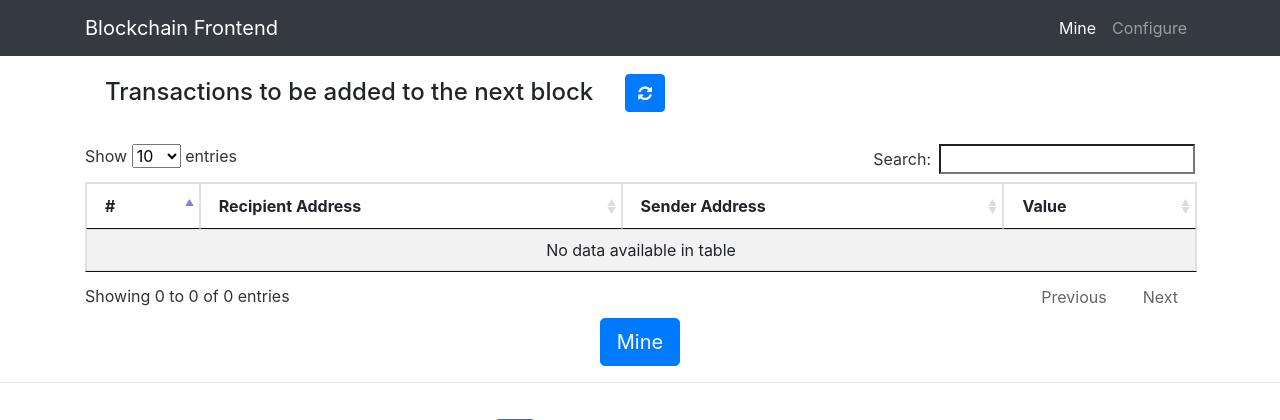
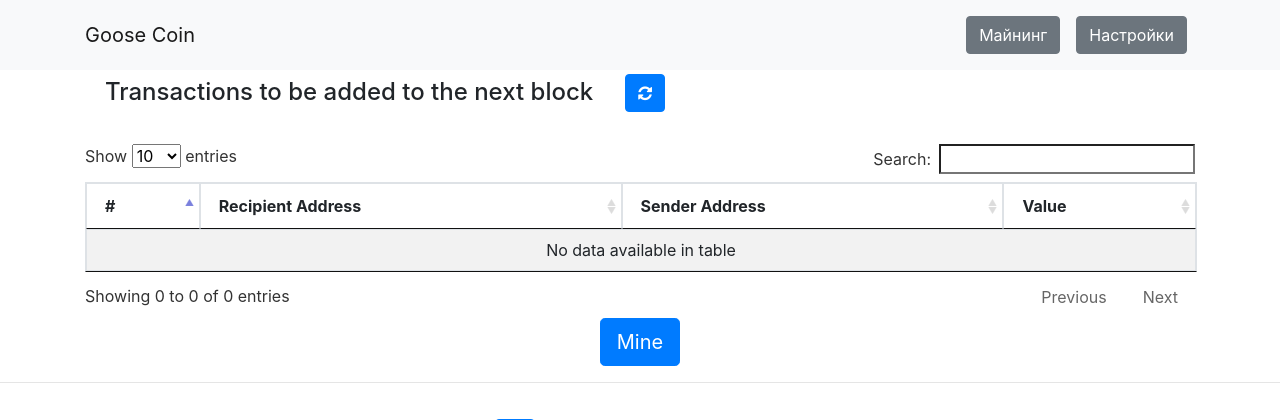
Before and after one commit to ruslaan7/GooseCoin, a Flask app: page / in a window 1280 px wide. Shown: the top 420 px of the page. Run offline with Flask 2, Linux system fonts and the light colour scheme; data that the repository does not hold is empty; some libraries are stand-ins or nearby versions.

Commit message:
Changed styles

```diff
--- a/blockchain/templates/index.html
+++ b/blockchain/templates/index.html
@@ -8,7 +8,7 @@
     <meta name="description" content="">
     <meta name="author" content="">
 
-    <title>Blockchain Frontend</title>
+    <title>Goose Coin</title>
 
     <!-- Bootstrap core CSS -->
     <link href="/static/vendor/bootstrap/css/bootstrap.min.css" rel="stylesheet">
@@ -21,22 +21,26 @@
   <body>
 
     <!-- Navigation -->
-    <nav class="navbar navbar-expand-lg navbar-dark bg-dark fixed-top">
+    <nav class="navbar navbar-expand-lg navbar-light bg-light fixed-top">
       <div class="container">
-        <a class="navbar-brand" href="#">Blockchain Frontend</a>
+        <a class="navbar-brand" href="/">Goose Coin</a>
         <button class="navbar-toggler" type="button" data-toggle="collapse" data-target="#navbarResponsive" aria-controls="navbarResponsive" aria-expanded="false" aria-label="Toggle navigation">
           <span class="navbar-toggler-icon"></span>
         </button>
         <div class="collapse navbar-collapse" id="navbarResponsive">
           <ul class="navbar-nav ml-auto">
-            <li class="nav-item active">
-              <a class="nav-link" href="/">Mine
-                <span class="sr-only">(current)</span>
+            <div class="btn-group" role="group" aria-label="Basic example">
+               <a class="nav-link" href="/">
+                 <button type="button"  href="/" class="btn btn-secondary">Майнинг
+                   <span class="sr-only">(current)</span>
+                 </button>
+               </a>
+              <a class="nav-link" href="/configure">
+                 <button type="button" href="/configure" class="btn btn-secondary">Наcтройки
+
+                 </button>
               </a>
-            </li>
-            <li class="nav-item">
-              <a class="nav-link" href="/configure">Configure</a>
-            </li>
+          </div>
           </ul>
         </div>
       </div>
```
Also changed, not shown: blockchain/templates/configure.html (+13 -18 lines).
